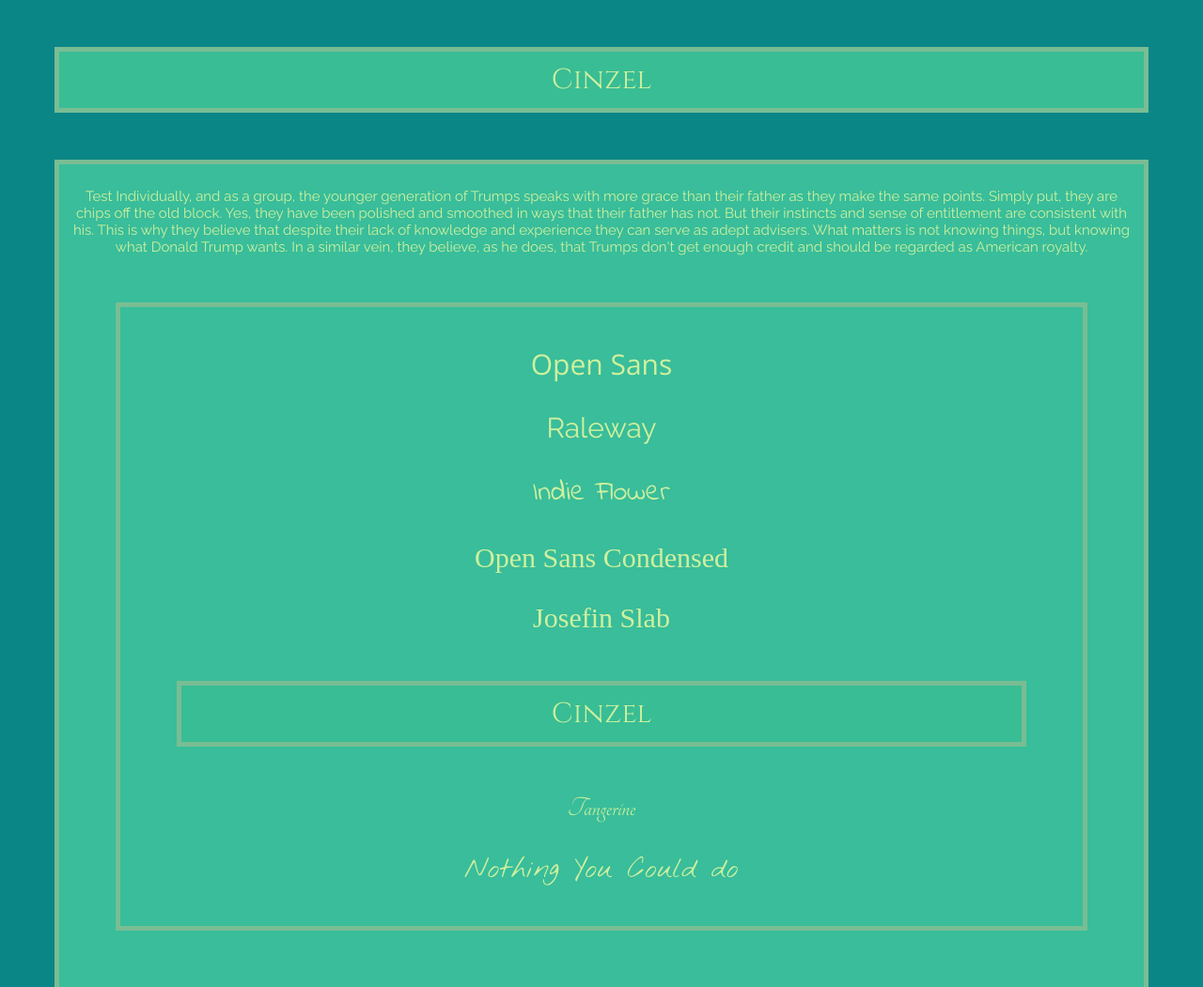
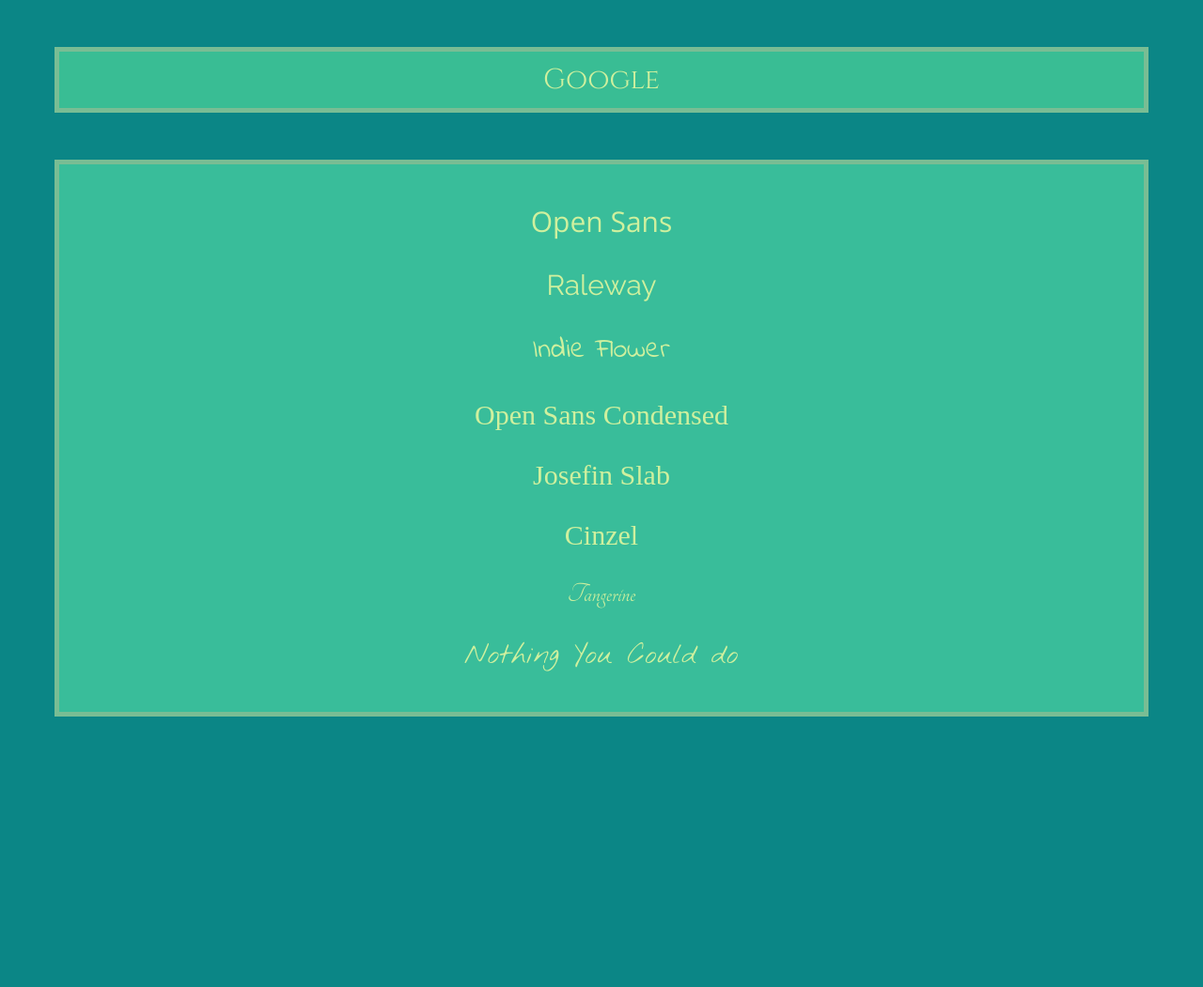
Before and after one commit to TheRhynock/TheRhynock.github.io, a plain HTML site: page index.html in a window 1280 px wide. Shown: the top 1051 px of the page at 94% size. After the commit the page ends 813 px from the top, so only its background shows below. Drawn offline with nearby package versions, Linux system fonts and the light colour scheme.

Commit message:
CSS working!

```diff
--- a/index.html
+++ b/index.html
@@ -6,10 +6,8 @@
   <title>myWebsite</title>
 </head>
 <body>
-  <div class="f6"><a href="http://www.google.com">Cinzel</a></div>
-  <div class="fakenews">
-    <p>Test Individually, and as a group, the younger generation of Trumps speaks with more grace than their father as they make the same points. Simply put, they are chips off the old block. Yes, they have been polished and smoothed in ways that their father has not. But their instincts and sense of entitlement are consistent with his. This is why they believe that despite their lack of knowledge and experience they can serve as adept advisers.
-What matters is not knowing things, but knowing what Donald Trump wants. In a similar vein, they believe, as he does, that Trumps don't get enough credit and should be regarded as American royalty.</p>
+  <header class="topTitle">Google</header>
+
   <div class="container">
     <p class="f1">Open Sans</p>
     <p class="f2">Raleway</p>
--- a/style.css
+++ b/style.css
@@ -8,7 +8,7 @@ body {
 	background-color: #0B8686;
 }
 
-.f6 {
+.topTitle {
 	font-family: 'Cinzel';
 	font-size: 30px;
 	text-align: center;
```
